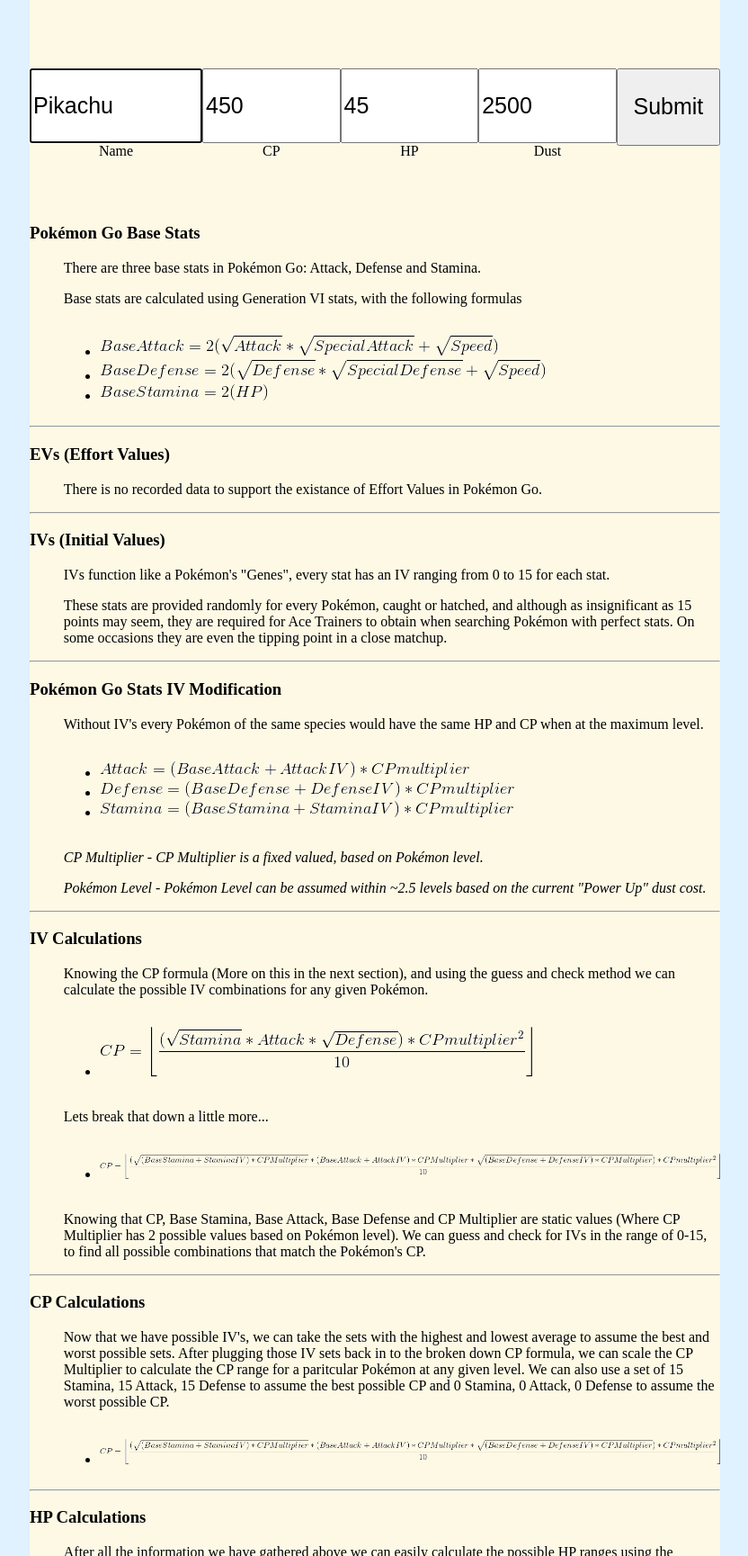
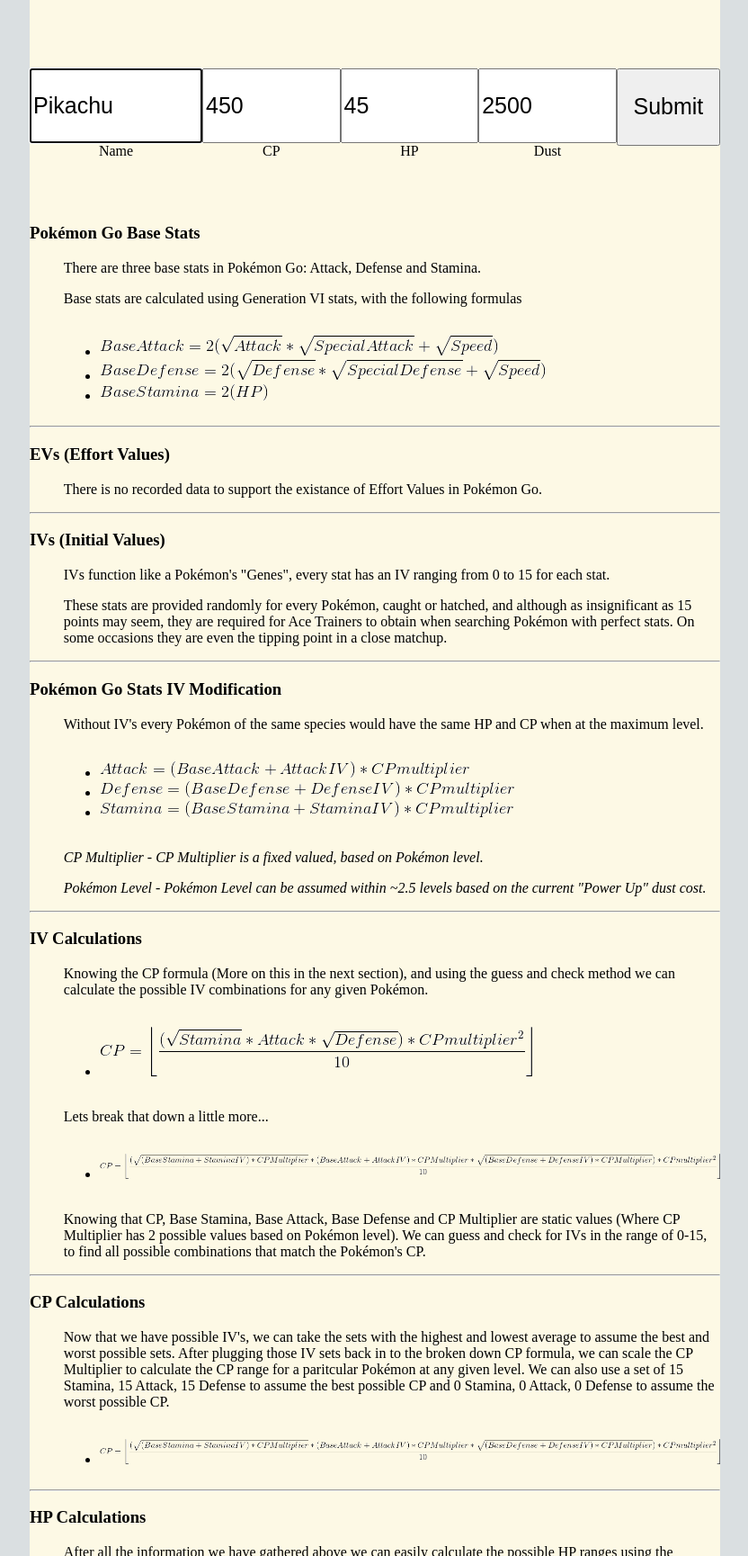
Before and after one commit to chriskoh/pokemongo, a Flask app: template templates/form.html in a window 1280 px wide. Shown: the whole page at 90% size, without its empty margins (223-1055 px from the left). Run offline with Flask 2, Linux system fonts and the light colour scheme; the template is opened without the code that fills it, so the values that code supplies are empty.

Commit message:
updated background color

```diff
--- a/static/style.css
+++ b/static/style.css
@@ -60,7 +60,7 @@
     width: 100%;
     overflow: hidden;
     padding: 25px;
-    background-color: #E0F1FF;
+    background-color: #DADFE1;
 }
 #databox {
     height: 90%;
@@ -237,7 +237,7 @@
     height: 100%;
     width: 100%;
     overflow: scroll;
-    background-color: #E0F1FF;
+    background-color: #DADFE1;
 }
 #box {
     width: 60%;
```
